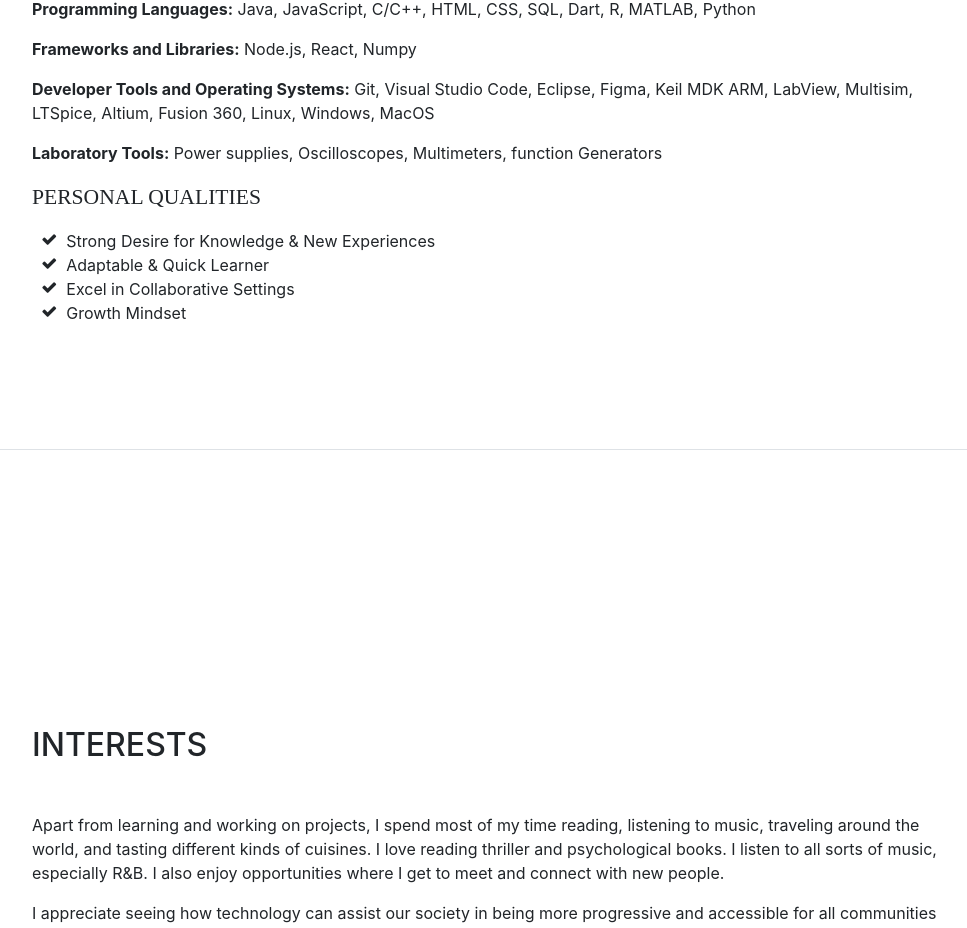
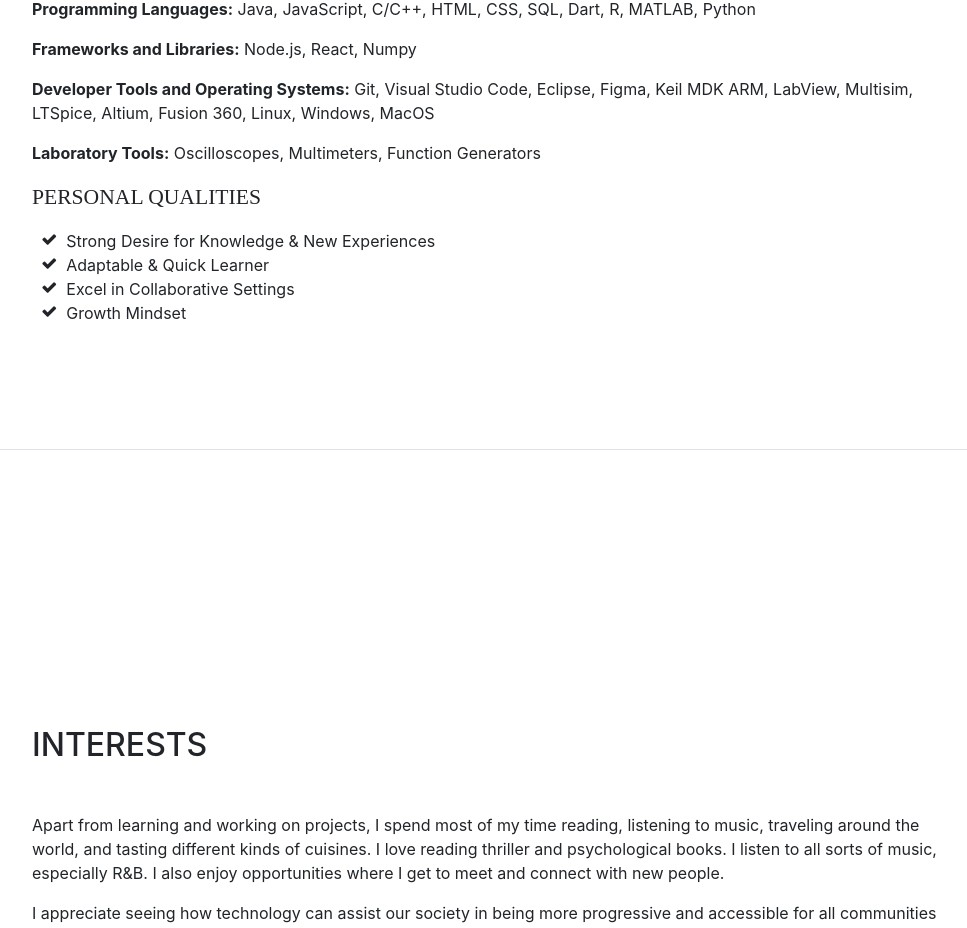
Before and after one commit to terryltran/Personal-Website, a website with bundled scripts: page index.html in a window 1280 px wide. Shown: the part 5255-6183 px from the top of the page, without its empty margins (288-1255 px from the left). Built offline with nearby package versions, Linux system fonts and the light colour scheme; a web font is replaced by a local one.

Commit message:
Update index.html

```diff
--- a/index.html
+++ b/index.html
@@ -278,7 +278,7 @@
           <p><strong>Programming Languages:</strong> Java, JavaScript, C/C++, HTML, CSS, SQL, Dart, R, MATLAB, Python</p>
           <p><strong>Frameworks and Libraries:</strong> Node.js, React, Numpy</p>
           <p><strong>Developer Tools and Operating Systems:</strong> Git, Visual Studio Code, Eclipse, Figma, Keil MDK ARM, LabView, Multisim, LTSpice, Altium, Fusion 360, Linux, Windows, MacOS</p>
-          <p><strong>Laboratory Tools:</strong> Power supplies, Oscilloscopes, Multimeters, function Generators</p>
+          <p><strong>Laboratory Tools:</strong> Oscilloscopes, Multimeters, Function Generators</p>
           <div class="subheading mb-3">Personal Qualities</div>
           <ul class="fa-ul mb-0">
             <li>
```
